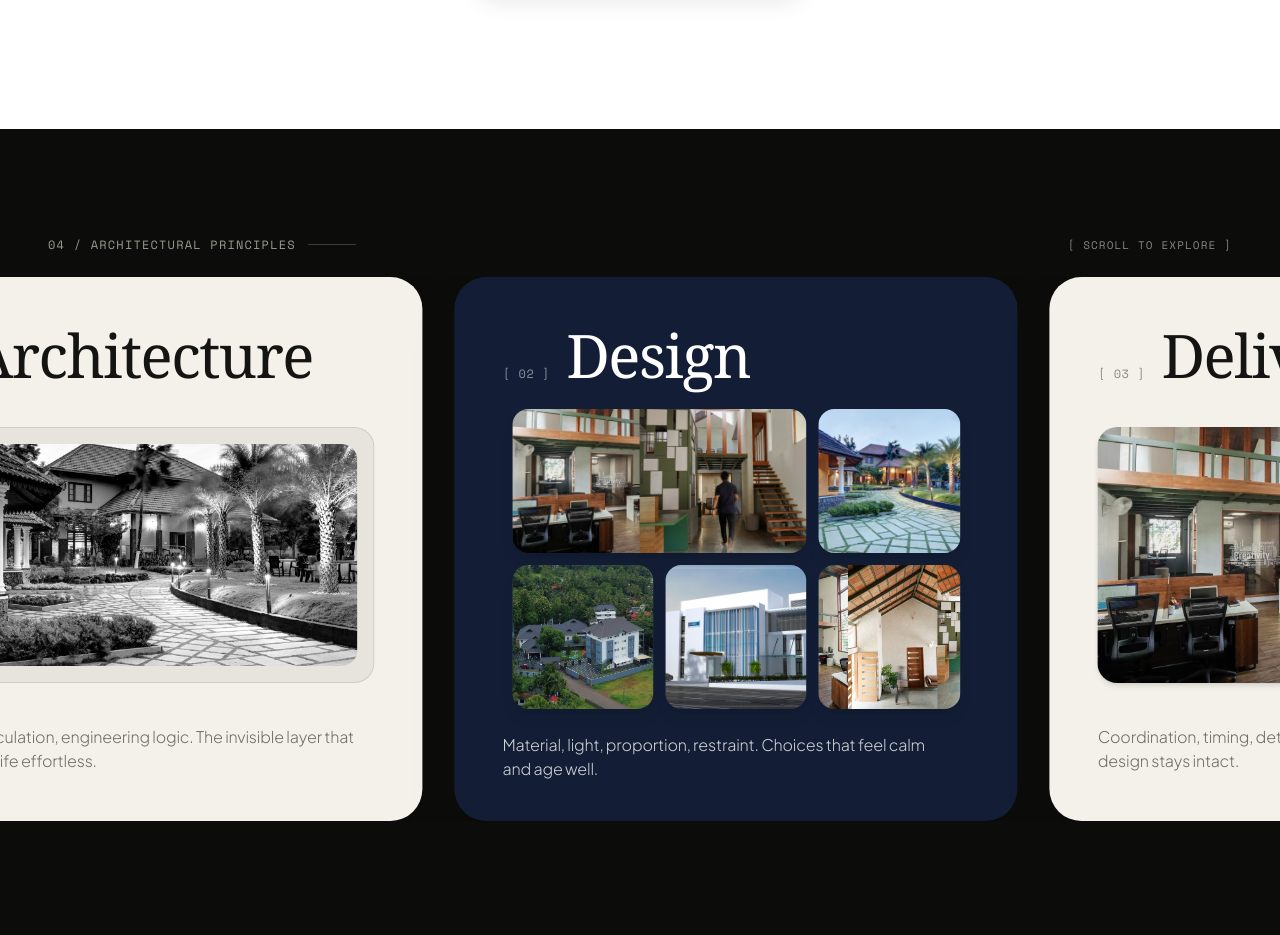
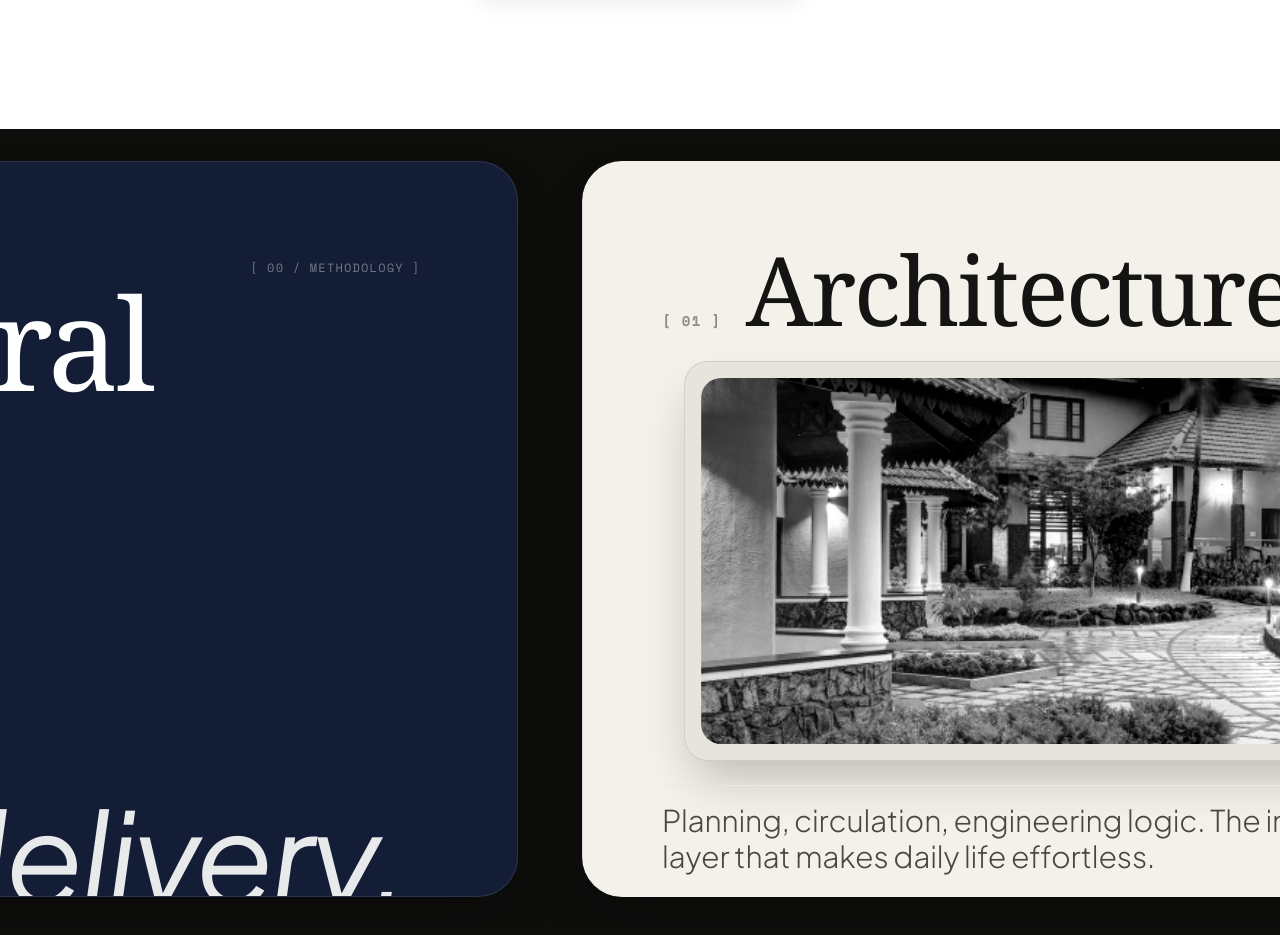
Before and after one commit to psabhishek298-sys/second-work, a React (Vite) app: page / in a window 1280 px wide. Shown: the part 4200-5135 px from the top of the page. Built offline with nearby package versions, Linux system fonts and the light colour scheme.

Commit message:
Make Stanzza principles cards full screen hero size

```diff
--- a/src/components/StanzzaPrinciples/StanzzaPrinciples.tsx
+++ b/src/components/StanzzaPrinciples/StanzzaPrinciples.tsx
@@ -9,8 +9,8 @@ export const StanzzaPrinciples: React.FC = () => {
     offset: ['start start', 'end end'],
   });
 
-  // Transform vertical scroll to horizontal translation
-  const x = useTransform(scrollYProgress, [0, 1], ['0%', '-72%']);
+  // 5 full-screen width cards: shift 80% to reveal all 5 panels
+  const x = useTransform(scrollYProgress, [0, 1], ['0%', '-80%']);
 
   const cards = [
     {
@@ -19,7 +19,7 @@ export const StanzzaPrinciples: React.FC = () => {
       type: 'architecture',
       bgColor: 'bg-[#f4f1ea]',
       textColor: 'text-[#141412]',
-      subColor: 'text-[#6E6E65]',
+      subColor: 'text-[#484842]',
       badgeColor: 'text-[#8C8C82]',
       description: 'Planning, circulation, engineering logic. The invisible layer that makes daily life effortless.',
       image: '/photos/imgi_4_project1.jpg',
@@ -47,7 +47,7 @@ export const StanzzaPrinciples: React.FC = () => {
       type: 'delivery',
       bgColor: 'bg-[#f4f1ea]',
       textColor: 'text-[#141412]',
-      subColor: 'text-[#6E6E65]',
+      subColor: 'text-[#484842]',
       badgeColor: 'text-[#8C8C82]',
       description: 'Coordination, timing, detailing through handover. Where the design stays intact.',
       image: '/photos/imgi_10_project3.jpg',
@@ -66,86 +66,83 @@ export const StanzzaPrinciples: React.FC = () => {
   ];
 
   return (
-    <section ref={containerRef} className="relative h-[300vh] bg-[#0c0c0b]">
-      <div className="sticky top-0 h-screen w-full overflow-hidden flex flex-col justify-center py-10">
+    <section ref={containerRef} className="relative h-[500vh] bg-[#0d0d0c]">
+      <div className="sticky top-0 h-screen w-screen overflow-hidden flex items-center justify-center">
 
-        {/* Section Header */}
-        <div className="px-6 sm:px-12 mb-6 max-w-7xl mx-auto w-full flex items-center justify-between">
-          <div className="flex items-center gap-3">
-            <span className="font-mono text-xs tracking-widest text-[#9B9B90] uppercase">
-              04 / ARCHITECTURAL PRINCIPLES
+        {/* Horizontal Track for Fullscreen Hero Cards */}
+        <motion.div style={{ x }} className="flex w-full h-full items-center">
+
+          {/* Intro Hero Card */}
+          <div className="w-[95vw] sm:w-[96vw] h-[92vh] shrink-0 mx-[2.5vw] rounded-[40px] bg-[#131e36] text-white p-8 sm:p-16 lg:p-24 flex flex-col justify-between shadow-2xl relative overflow-hidden border border-white/10">
+            <div className="flex justify-between items-center">
+              <span className="font-mono text-xs sm:text-sm text-white/50 tracking-[0.2em] uppercase">
+                [ TECHPLUS ATELIER ]
               </span>
-            <div className="h-[1px] w-12 bg-white/20" />
-          </div>
-          <span className="font-mono text-[11px] text-white/50 uppercase tracking-widest">
-            [ SCROLL TO EXPLORE ]
+              <span className="font-mono text-xs text-white/40 tracking-widest">
+                [ 00 / METHODOLOGY ]
               </span>
             </div>
 
-        {/* Horizontal Track */}
-        <div className="w-full overflow-hidden">
-          <motion.div style={{ x }} className="flex gap-8 px-6 sm:px-12 items-center">
-
-            {/* Intro Lead Card */}
-            <div className="w-[85vw] sm:w-[55vw] md:w-[45vw] lg:w-[35vw] shrink-0 h-[68vh] rounded-3xl bg-[#181816] border border-white/10 p-8 sm:p-12 flex flex-col justify-between text-white">
-              <div>
-                <span className="font-mono text-xs text-white/50 tracking-widest block mb-6">
-                  [ IN YEARS ]
-                </span>
-                <h3 className="font-editorial text-4xl sm:text-5xl lg:text-6xl font-light leading-[1.1] text-white">
+            <div className="my-auto max-w-5xl">
+              <h2 className="font-serif text-5xl sm:text-7xl lg:text-9xl font-light leading-[1.05] tracking-tight text-white mb-6">
                 Architectural thinking.<br />
                 Design sensibility.<br />
-                  Premium delivery.
-                </h3>
+                <span className="italic font-editorial text-white/90">Premium delivery.</span>
+              </h2>
             </div>
-              <div className="flex items-center gap-4 text-xs font-mono text-white/40">
-                <span>TECHPLUS ATELIER</span>
-                <span>&bull;</span>
-                <span>METHODOLOGY</span>
+
+            <div className="flex items-center justify-between border-t border-white/15 pt-6 font-mono text-xs text-white/50 uppercase tracking-widest">
+              <span>04 PRINCIPLES OF SPACE</span>
+              <span>SCROLL TO EXPLORE &rarr;</span>
             </div>
           </div>
 
-            {/* Principles Cards */}
+          {/* 4 Fullscreen Principle Hero Cards */}
           {cards.map((card) => (
             <div
               key={card.id}
-                className={`w-[88vw] sm:w-[70vw] md:w-[55vw] lg:w-[44vw] shrink-0 h-[68vh] rounded-[32px] ${card.bgColor} ${card.textColor} p-8 sm:p-12 flex flex-col justify-between shadow-2xl relative overflow-hidden transition-all duration-300`}
+              className={`w-[95vw] sm:w-[96vw] h-[92vh] shrink-0 mx-[2.5vw] rounded-[40px] ${card.bgColor} ${card.textColor} p-8 sm:p-14 lg:p-20 flex flex-col justify-between shadow-2xl relative overflow-hidden transition-all duration-300`}
             >
-                {/* Header: Index & Title */}
-                <div className="flex items-baseline gap-4">
-                  <span className={`font-mono text-xs ${card.badgeColor} tracking-wider`}>
+              {/* Card Top Header */}
+              <div className="flex items-baseline justify-between">
+                <div className="flex items-baseline gap-4 sm:gap-6">
+                  <span className={`font-mono text-xs sm:text-sm ${card.badgeColor} tracking-widest font-bold`}>
                     [ {card.id} ]
                   </span>
-                  <h3 className="font-serif text-4xl sm:text-5xl lg:text-6xl font-normal tracking-tight">
+                  <h3 className="font-serif text-5xl sm:text-7xl lg:text-8xl font-normal tracking-tight">
                     {card.title}
                   </h3>
                 </div>
+                <span className={`font-mono text-xs ${card.badgeColor} uppercase tracking-widest hidden sm:block`}>
+                  TECHPLUS METHODOLOGY
+                </span>
+              </div>
 
-                {/* Center Content depending on card type */}
-                <div className="my-auto py-4 flex justify-center items-center">
+              {/* Card Center Content */}
+              <div className="my-auto py-6 w-full flex items-center justify-center">
                 {card.type === 'architecture' && (
-                    <div className="relative w-full h-48 sm:h-64 rounded-2xl overflow-hidden bg-black/5 border border-black/10 flex items-center justify-center p-4">
+                  <div className="w-full max-w-5xl h-[42vh] sm:h-[50vh] rounded-3xl overflow-hidden bg-black/5 border border-black/10 shadow-2xl p-2 sm:p-4">
                     <img
                       src={card.image}
                       alt="Architectural Planning"
-                        className="w-full h-full object-cover rounded-xl filter grayscale contrast-125 hover:scale-105 transition-transform duration-700"
+                      className="w-full h-full object-cover rounded-2xl filter grayscale contrast-125 hover:scale-105 transition-transform duration-700"
                     />
                   </div>
                 )}
 
                 {card.type === 'design' && (
-                    <div className="grid grid-cols-3 gap-3 w-full max-w-md items-center py-2">
-                      {card.gallery?.map((img, i) => (
+                  <div className="grid grid-cols-3 gap-4 sm:gap-6 w-full max-w-5xl h-[42vh] sm:h-[50vh] items-center">
+                    {card.gallery?.slice(0, 3).map((img, i) => (
                       <div
                         key={i}
-                          className={`relative overflow-hidden rounded-xl bg-white/10 shadow-lg ${
-                            i === 0 ? 'col-span-2 h-28 sm:h-36' : 'h-28 sm:h-36'
+                        className={`relative overflow-hidden rounded-3xl bg-white/10 shadow-2xl h-full ${
+                          i === 1 ? 'transform -translate-y-3' : ''
                         }`}
                       >
                         <img
                           src={img}
-                            alt="Design collage"
-                            className="w-full h-full object-cover filter contrast-110 hover:scale-110 transition-transform duration-500"
+                          alt="Design gallery item"
+                          className="w-full h-full object-cover filter contrast-110 hover:scale-105 transition-transform duration-700"
                         />
                       </div>
                     ))}
@@ -153,29 +150,29 @@ export const StanzzaPrinciples: React.FC = () => {
                 )}
 
                 {card.type === 'delivery' && (
-                    <div className="relative w-full h-48 sm:h-64 rounded-2xl overflow-hidden shadow-md">
+                  <div className="w-full max-w-5xl h-[42vh] sm:h-[50vh] rounded-3xl overflow-hidden shadow-2xl border border-black/10">
                     <img
                       src={card.image}
-                        alt="Delivery Execution"
+                      alt="Execution & Delivery"
                       className="w-full h-full object-cover filter contrast-105 hover:scale-105 transition-transform duration-700"
                     />
                   </div>
                 )}
 
                 {card.type === 'materiality' && (
-                    <div className="relative w-full h-48 sm:h-64 rounded-2xl overflow-hidden shadow-md">
+                  <div className="w-full max-w-5xl h-[42vh] sm:h-[50vh] rounded-3xl overflow-hidden shadow-2xl border border-white/10">
                     <img
                       src={card.image}
-                        alt="Materiality Study"
+                      alt="Materiality & Atmosphere"
                       className="w-full h-full object-cover filter brightness-95 hover:scale-105 transition-transform duration-700"
                     />
                   </div>
                 )}
               </div>
 
-                {/* Bottom Footer Description */}
-                <div className="max-w-md">
-                  <p className={`text-sm sm:text-base ${card.subColor} font-sans leading-relaxed font-light`}>
+              {/* Card Bottom Description */}
+              <div className="max-w-3xl pt-4 border-t border-current/10">
+                <p className={`text-xl sm:text-2xl lg:text-3xl ${card.subColor} font-sans leading-relaxed font-light`}>
                   {card.description}
                 </p>
               </div>
@@ -184,8 +181,6 @@ export const StanzzaPrinciples: React.FC = () => {
 
         </motion.div>
       </div>
-
-      </div>
     </section>
   );
 };
```
Lines whose indentation alone changed are shown as unchanged.
